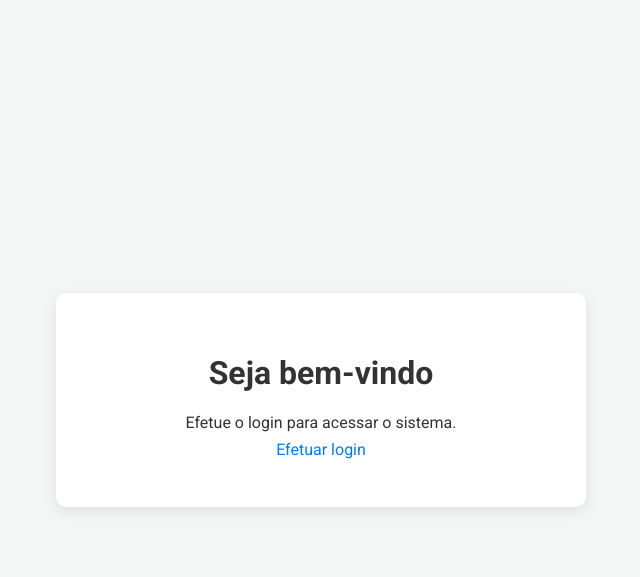
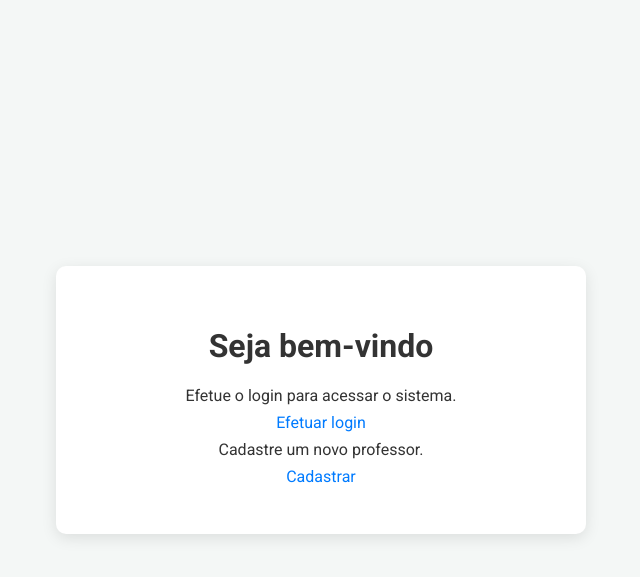
Before and after one commit to arthurlara88/PHPLogin, a PHP site: page / in a window 1280 px wide. Shown: the top 577 px of the page, without its empty margins (319-959 px from the left). Run offline with PHP 8.4, Linux system fonts and the light colour scheme.

Commit message:
Add files via upload

```diff
--- a/index.php
+++ b/index.php
@@ -13,6 +13,10 @@
         <p>Efetue o login para acessar o sistema.</p>
 
         <p><a href="login.php">Efetuar login</a></p>
+
+        <p>Cadastre um novo professor.</p>
+
+        <p><a href="register.php">Cadastrar</a></p>
     </div>
 </body>
 </html>
```
